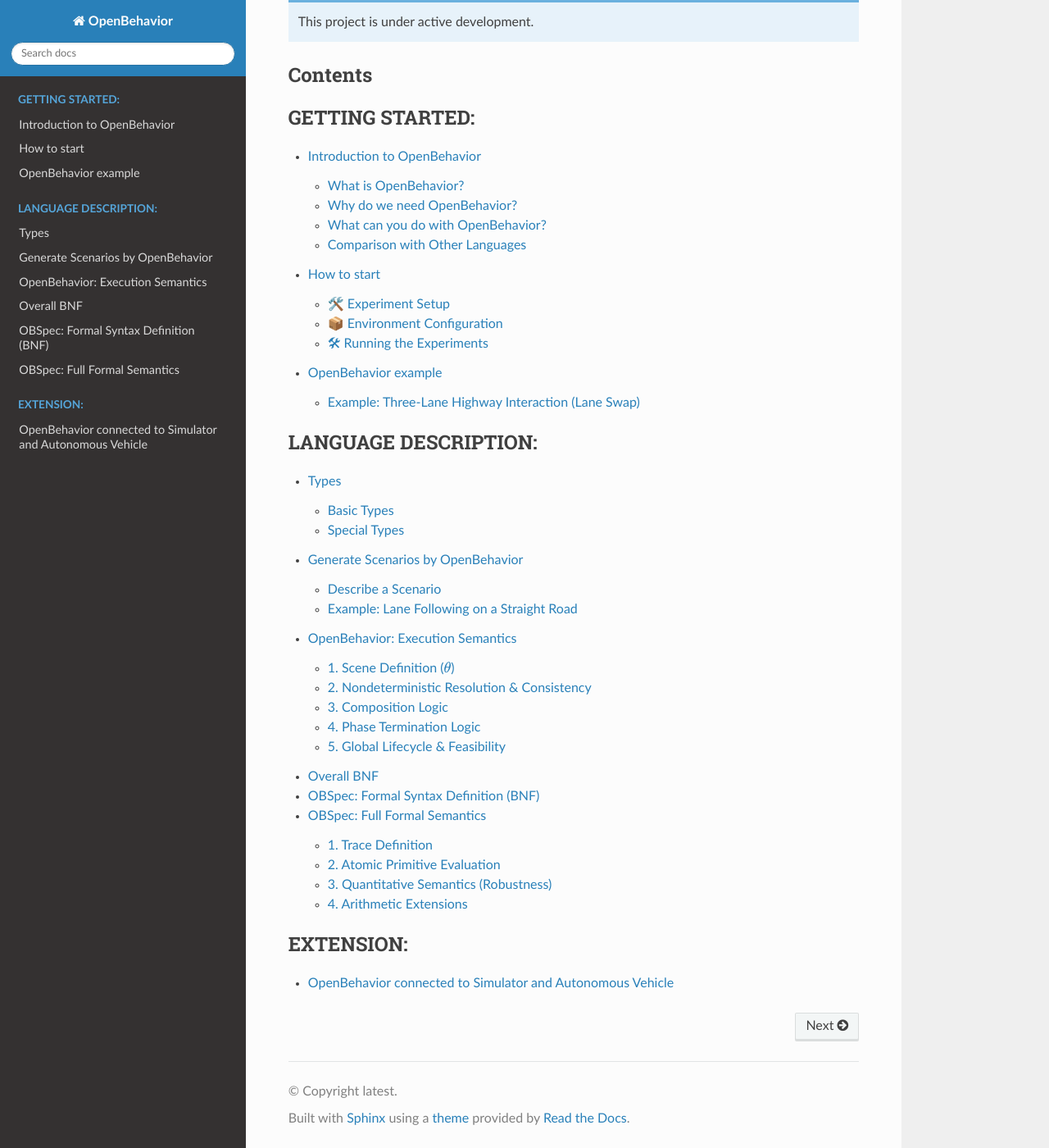
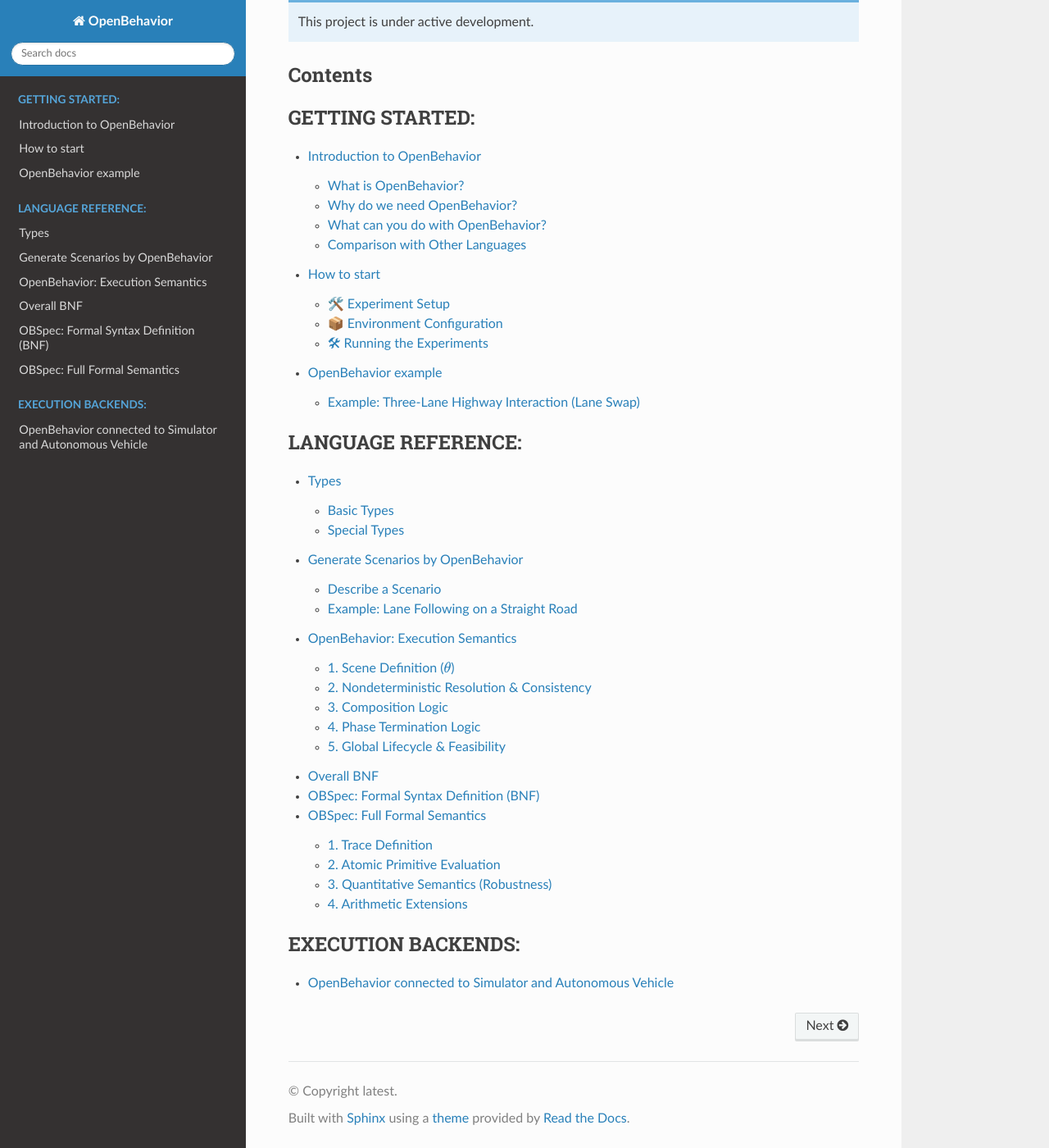
Before and after one commit to Sunshinesheep/OpenBehavior-doc, a Sphinx documentation site: the page built from docs/source/index.rst, in a window 1280 px wide and 1400 px high, scrolled down 1959 px. Shown: the whole window at 82% size. Built offline with Sphinx 7.4.7 and the Read the Docs theme 3.1.0, drawn with Linux system fonts in a browser that asks for light colours.

Commit message:
Update index.rst

```diff
--- a/docs/source/index.rst
+++ b/docs/source/index.rst
@@ -72,7 +72,7 @@
 
 .. toctree::
    :maxdepth: 2
-   :caption: LANGUAGE DESCRIPTION:
+   :caption: LANGUAGE REFERENCE:
 
    Types
    generate_scenarios_by_openbehavior
@@ -83,6 +83,6 @@
 
 .. toctree::
    :maxdepth: 2
-   :caption: EXTENSION:
+   :caption: EXECUTION BACKENDS:
 
    OpenBehavior_connected_to
```
